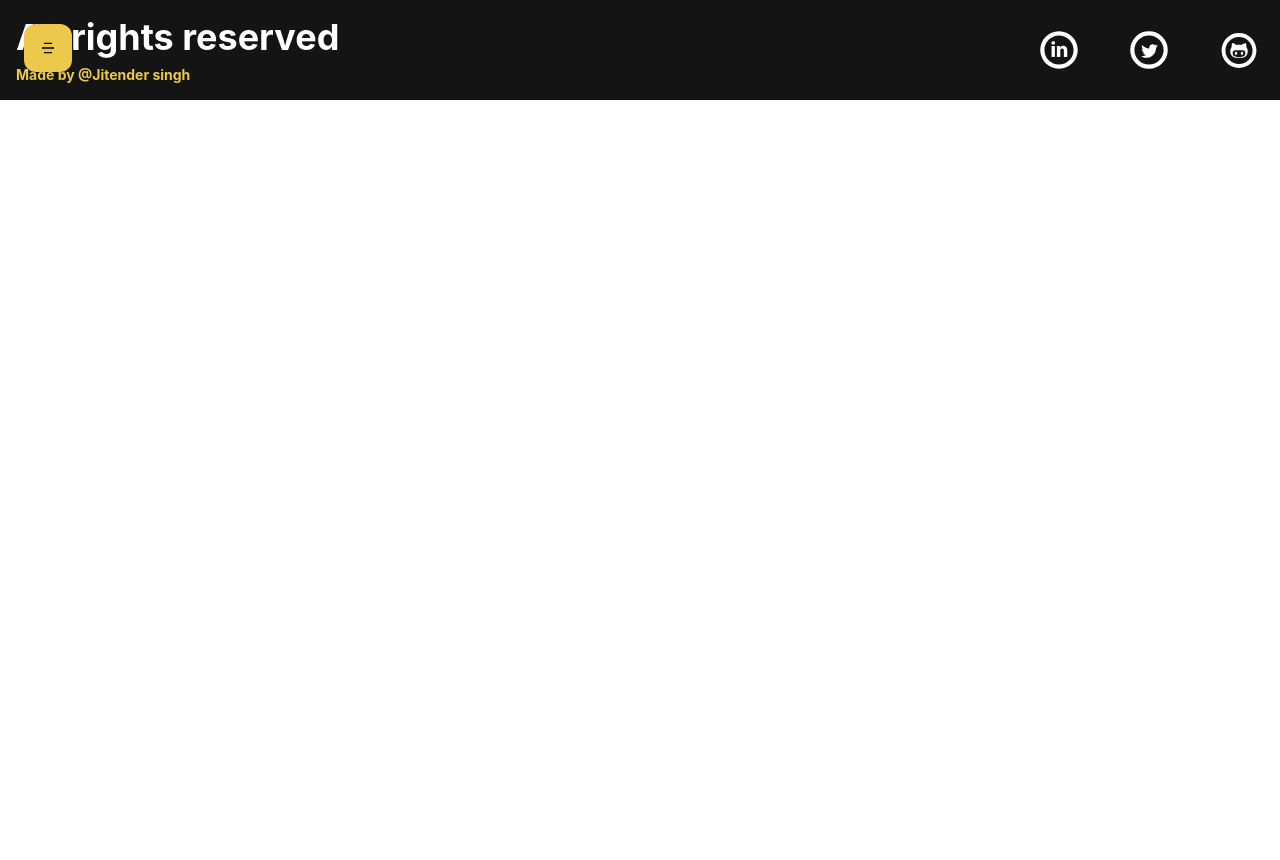
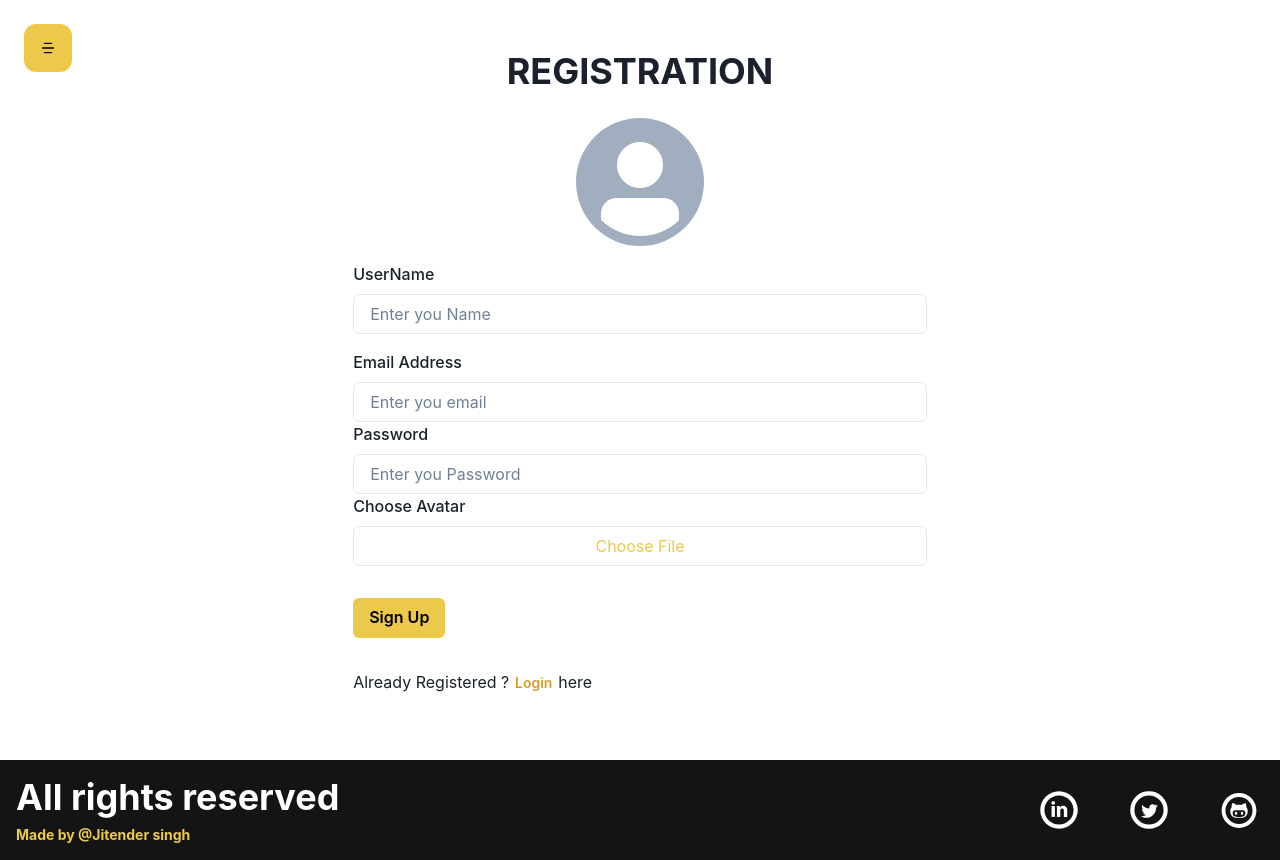
Before and after one commit to jitender1222/VideoStreamingPlatform, a React (Create React App) app in the folder frontend/: page /register in a window 1280 px wide. Before the commit the page ends 800 px from the top, so only its background shows below. Built offline with nearby package versions, Linux system fonts and the light colour scheme.

Commit message:
added UI for Forget Password and Reset Password

```diff
--- a/frontend/src/App.js
+++ b/frontend/src/App.js
@@ -5,6 +5,9 @@
 import Course from "./component/courses/Course";
 import Footer from "./component/Layout/Footer/Footer";
 import Login from "./component/Auth/Login";
+import Register from "./component/Auth/Register";
+import ForgetPassword from "./component/Auth/ForgetPassword";
+import ResetPassword from "./component/Auth/ResetPassword";
 
 function App() {
   return (
@@ -14,6 +17,9 @@
         <Route path="/" element={<Home />} />
         <Route path="/courses" element={<Course />} />
         <Route path="/login" element={<Login />} />
+        <Route path="/register" element={<Register />} />
+        <Route path="/forgetPassword" element={<ForgetPassword />} />
+        <Route path="/resetPassword/:token" element={<ResetPassword />} />
       </Routes>
       <Footer />
     </BrowserRouter>
--- /dev/null
+++ b/frontend/src/component/Auth/ForgetPassword.jsx
@@ -0,0 +1,34 @@
+import { Button, Container, Heading, Input, VStack } from "@chakra-ui/react";
+import React, { useState } from "react";
+
+const ForgetPassword = () => {
+  const [email, setEmail] = useState("");
+  return (
+    <Container py={"16"} h={"90vh"}>
+      <form>
+        <Heading
+          children="Forget Password"
+          my={"16"}
+          textTransform={"uppercase"}
+          textAlign={["center", "left"]}
+        />
+        <VStack>
+          <Input
+            required
+            id="email"
+            value={email}
+            onChange={(e) => setEmail(e.target.value)}
+            placeholder="abc@gmail.com"
+            type="email"
+            focusBorderColor="yellow.500"
+          />
+          <Button type="submit" w="full" colorScheme="yellow">
+            Send Reset Link
+          </Button>
+        </VStack>
+      </form>
+    </Container>
+  );
+};
+
+export default ForgetPassword;
--- a/frontend/src/component/Auth/Login.js
+++ b/frontend/src/component/Auth/Login.jsx
@@ -43,7 +43,7 @@
             />
           </Box>
           <Box>
-            <Link to="/forgotpassword">
+            <Link to="/forgetPassword">
               <Button fontSize={"sm"} variant={"link"}>
                 Forgot Password
               </Button>
--- /dev/null
+++ b/frontend/src/component/Auth/Register.jsx
@@ -0,0 +1,121 @@
+import {
+  Avatar,
+  Box,
+  Button,
+  Container,
+  FormLabel,
+  Heading,
+  Input,
+  VStack,
+} from "@chakra-ui/react";
+import { useState } from "react";
+import { Link } from "react-router-dom";
+
+export const fileUploadStyleCss = {
+  cursor: "pointer",
+  marginLeft: "-5%",
+  border: "none",
+  width: "110%",
+  height: "100%",
+  color: "#ECC94B",
+  backgroundColor: "white",
+};
+
+const fileUploadStyle = {
+  "&::file-selector-button": fileUploadStyleCss,
+};
+
+const Register = () => {
+  const [name, setName] = useState();
+  const [email, setEmail] = useState();
+  const [password, setPassword] = useState();
+  const [imagePrev, setImagePrev] = useState();
+  const [image, setImage] = useState();
+
+  const changeImageHandler = (e) => {
+    const file = e.target.files[0];
+    const reader = new FileReader();
+    reader.readAsDataURL(file);
+
+    reader.onloadend = () => {
+      setImagePrev(reader.result);
+      setImage(file);
+    };
+  };
+
+  return (
+    <Container h={"95vh"}>
+      <VStack h={"full"} justifyContent={"center"}>
+        <Heading textTransform={"uppercase"} children={"Registration"} />
+
+        <form style={{ width: "100%" }}>
+          <Box my={"4"} display={"flex"} justifyContent="center">
+            <Avatar src={imagePrev} size={"2xl"} />
+          </Box>
+          <Box my="4">
+            <FormLabel htmlFor="name" children={"UserName"} />
+            <Input
+              required
+              id="name"
+              value={name}
+              onChange={(e) => setName(e.target.value)}
+              type="name"
+              placeholder="Enter you Name"
+              focusBorderColor="yellow.500"
+            />
+          </Box>
+          <Box my="4">
+            <FormLabel htmlFor="email" children={"Email Address"} />
+            <Input
+              required
+              id="email"
+              value={email}
+              onChange={(e) => setEmail(e.target.value)}
+              type="email"
+              placeholder="Enter you email"
+              focusBorderColor="yellow.500"
+            />
+            <FormLabel htmlFor="password" children={"Password"} />
+
+            <Input
+              required
+              id="password"
+              value={password}
+              onChange={(e) => setPassword(e.target.value)}
+              type="email"
+              placeholder="Enter you Password"
+              focusBorderColor="yellow.500"
+            />
+            <FormLabel htmlFor="avatar" children={"Choose Avatar"} />
+
+            <Input
+              required
+              id="chooseAvatar"
+              value={password}
+              type={"file"}
+              placeholder="Enter you Password"
+              focusBorderColor="yellow.500"
+              css={fileUploadStyle}
+              onChange={changeImageHandler}
+            />
+          </Box>
+          <Button type="submit" my="4" colorScheme="yellow">
+            Sign Up
+          </Button>
+
+          <Box my="4">
+            <Link to="/login">
+              Already Registered ?{" "}
+              <Button colorScheme={"yellow"} fontSize={"sm"} variant={"link"}>
+                Login
+              </Button>{" "}
+              here
+            </Link>
+          </Box>
+        </form>
+      </VStack>
+    </Container>
+  );
+};
+
+export default Register;
--- /dev/null
+++ b/frontend/src/component/Auth/ResetPassword.jsx
@@ -0,0 +1,34 @@
+import { Button, Container, Heading, Input, VStack } from "@chakra-ui/react";
+import React, { useState } from "react";
+
+const ResetPassword = () => {
+  const [password, setPassword] = useState("");
+  return (
+    <Container py={"16"} h={"90vh"}>
+      <form>
+        <Heading
+          children="Reset Password"
+          my={"16"}
+          textTransform={"uppercase"}
+          textAlign={["center", "left"]}
+        />
+        <VStack>
+          <Input
+            required
+            id="email"
+            value={password}
+            onChange={(e) => setPassword(e.target.value)}
+            placeholder="New Password"
+            type="email"
+            focusBorderColor="yellow.500"
+          />
+          <Button type="submit" w="full" colorScheme="yellow">
+            Reset Password
+          </Button>
+        </VStack>
+      </form>
+    </Container>
+  );
+};
+
+export default ResetPassword;
```
